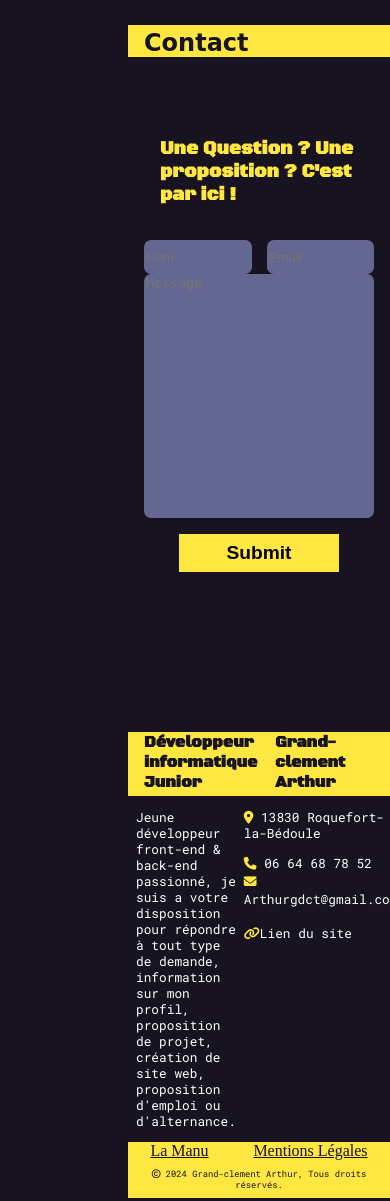
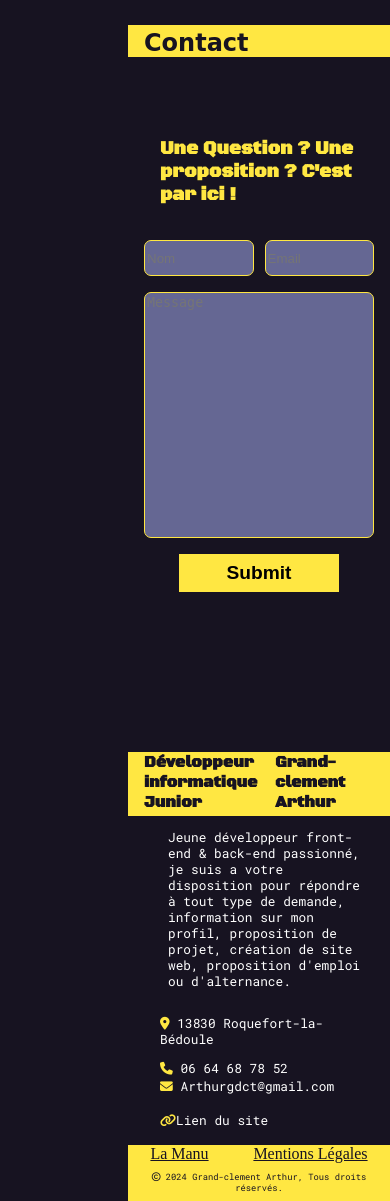
Before and after one commit to Arthurgdct/agc, a PHP site: page / in a window 390 px wide; the page is wider, and only the part inside the window is pictured. Shown: the part 4662-5863 px from the top of that part. Run offline with PHP 8.4, Linux system fonts and the light colour scheme; some libraries are stand-ins or nearby versions; some web fonts are replaced.

Commit message:
rajout d'une border sur les input de la section contact & correction du footer qui rajoutait un scroll horizontale sur mobile.

```diff
--- a/assets/css/styles.css
+++ b/assets/css/styles.css
@@ -448,15 +448,16 @@ img.active {
     width: 45%;
     height: 2rem;
     background-color: #656793;
-    border: none;
+    border:#ffe742 solid 1px;
     border-radius: 7px;
+    margin-bottom: 1rem;
 }
 
 #contactform textarea {
     color: #ffe742;
     height: 15rem;
     background-color: #656793;
-    border: none;
+    border:#ffe742 solid 1px;
     border-radius: 7px;
 }
 
@@ -608,6 +609,19 @@ h4 {
 
 }
 
+@media screen and  (max-width: 500px){
+    #footercontent {
+        display: flex;
+        flex-direction: column;
+        width: 80%;
+        margin-left: 2rem;
+    }
+
+    #minidesc {
+        width: 100%;
+    }
+}
+
 @media screen and (min-width :768px) {
     #containerpres {
         display: flex;
```
